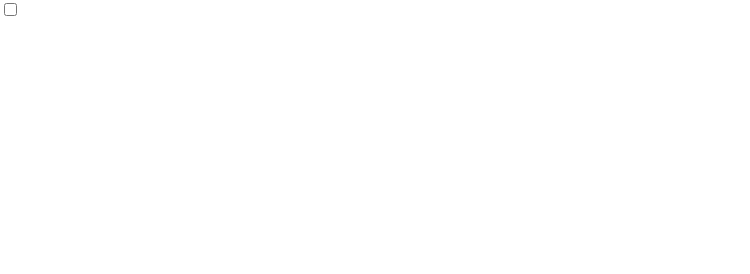
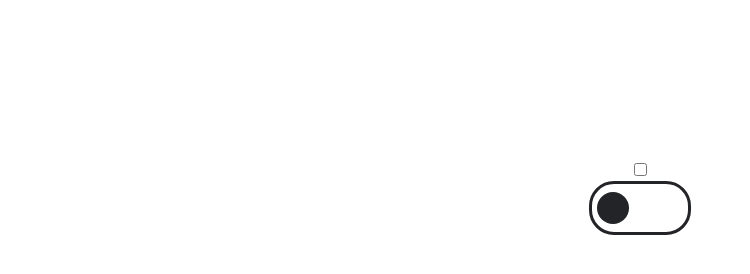
Before and after one commit to bowen-anth/xmas-day-23, a plain HTML site: page index.html in a window 1280 px wide. Shown: the whole page, without its empty margins (0-750 px from the left). Drawn offline with Linux system fonts and the light colour scheme.

Commit message:
i think close to working

```diff
--- a/index.css
+++ b/index.css
@@ -10,3 +10,49 @@ html, body {
     --toggle-border: #232428;
     --toggle-bg: #fff;
 }
+
+#toggle {
+    display: visible;
+}
+
+.toggle-wrap {
+    margin: 10em auto;
+    text-align: center;
+}
+
+.toggle-switch {
+    margin: 5px;
+    background-color: var(--toggle-switch-bg);
+    width: 2em;
+    height: 2em;
+    border-radius: 50%;
+}
+
+label {
+    width: 6em;
+    height: 3em;
+    border-radius: 25px;
+    border: 3px solid var(--toggle-switch-bg);
+    background-color: #fff;
+    cursor: pointer;
+    display: block;
+    margin: auto;
+    display: flex;
+    align-items: center;
+}
+
+#toggle:checked .toggle-switch {
+    margin-left: auto;
+}
+
+/* on toggle switch moves one side to other */
+/* cursor: pointer */
+
+/* starting with a checkbox
+
+if u hide checkbox u can still toggle back and forth between input:checked
+and input:unchecked by clicking label
+
+use a sibling selector to style the .toggle-switch class when input is checked or unchecked
+
+transition for toggle back and forth */
--- a/index.html
+++ b/index.html
@@ -8,10 +8,12 @@
 </head>
 <body>
     <div class="toggle-wrap">
-        <label for="toggle">
+
             <input type="checkbox" id="toggle" class="toggle-input"></input>
-            <div class="toggle-switch"></div>
-        </label>
+            <label for="toggle">
+                <div class="toggle-switch"></div>
+
+             </label>
     </div>
 </body>
 </html>
```
